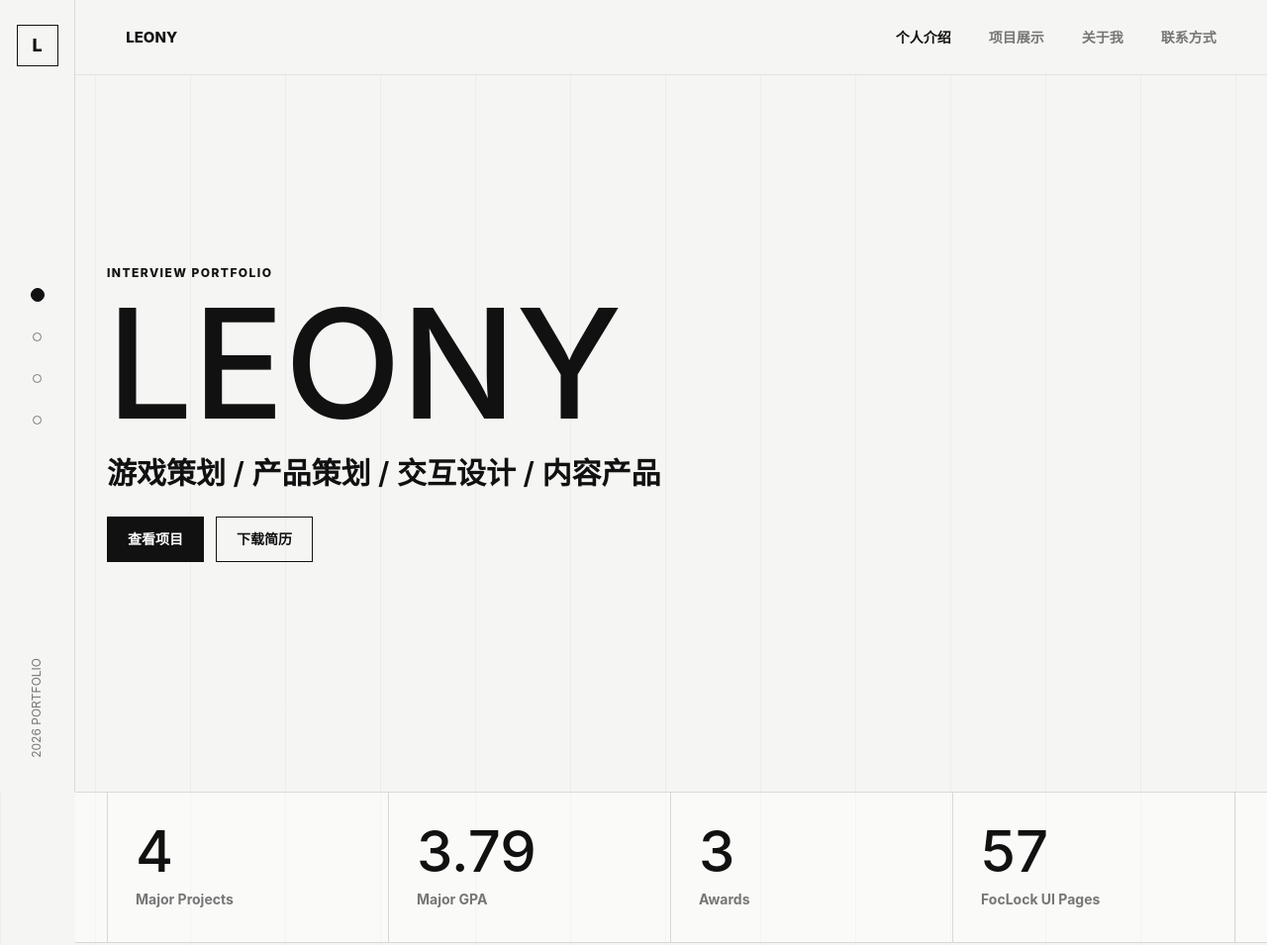
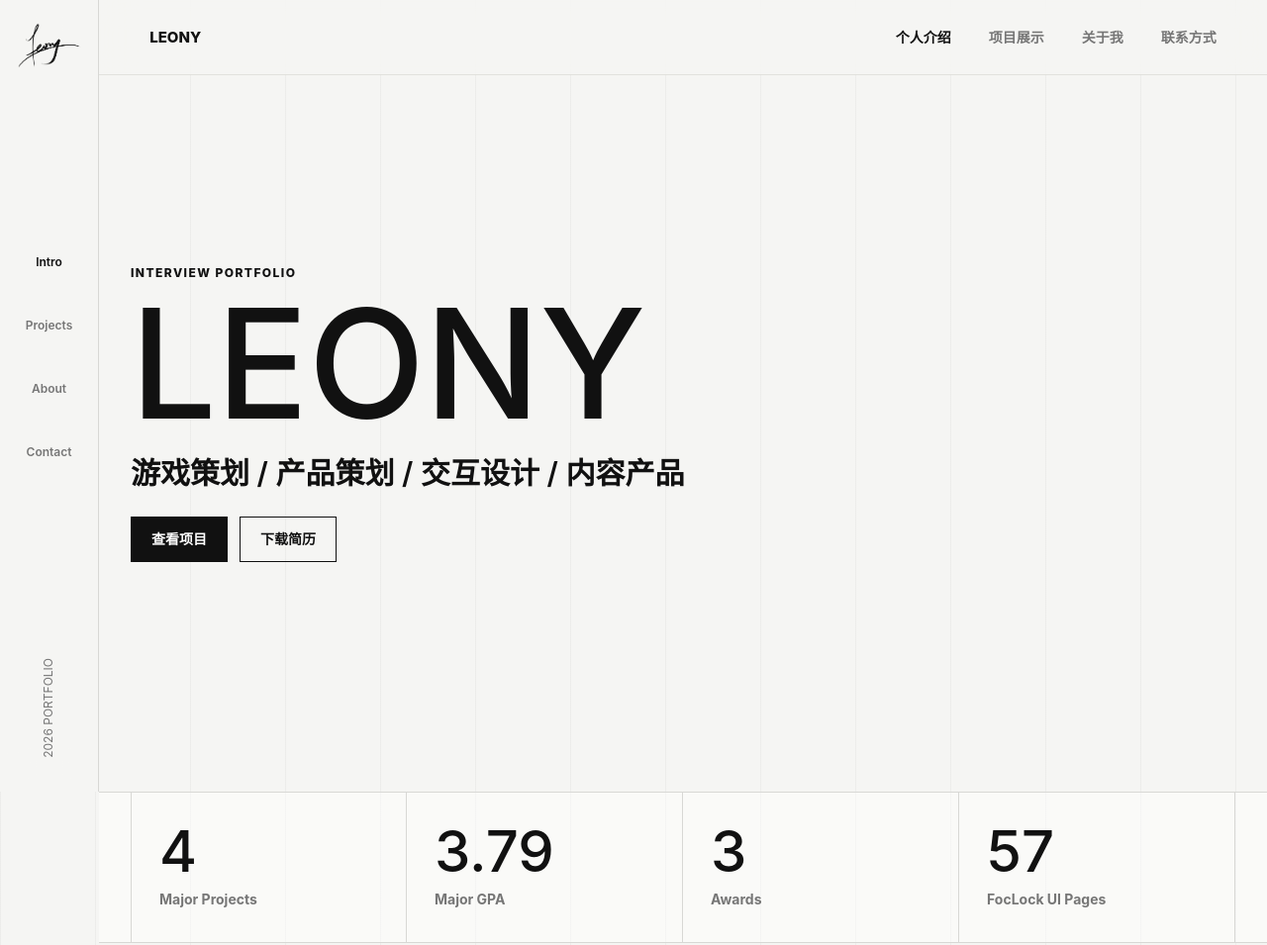
Before and after one commit to Leony-Liu/leony-portfolio, a plain HTML site: page index.html in a window 1280 px wide. Shown: the top 955 px of the page at 99% size. Drawn offline with Linux system fonts and the light colour scheme.

Commit message:
no message

```diff
--- a/css/style.css
+++ b/css/style.css
@@ -8,7 +8,7 @@
   --muted-2: #a6a6a6;
   --line: #d8d8d5;
   --line-dark: #111111;
-  --rail: 76px;
+  --rail: 100px;
   --container: 1180px;
   --radius: 2px;
   --shadow: 0 18px 45px rgba(0, 0, 0, 0.08);
@@ -86,69 +86,41 @@ p {
 }
 
 .rail-logo {
-  display: grid;
-  width: 42px;
-  height: 42px;
-  place-items: center;
-  border: 1px solid var(--ink);
-  border-radius: 0;
-  color: var(--ink);
-  font-size: 18px;
-  font-weight: 800;
-  line-height: 1;
+  display: block;
+  width: 84px;
 }
 
 .rail-dots {
   display: grid;
-  gap: 18px;
+  gap: 40px;
+  width: 100%;
+  padding-inline: 10px;
 }
 
 .rail-dot {
-  position: relative;
   display: grid;
-  width: 24px;
-  height: 24px;
+  min-height: 24px;
   place-items: center;
-}
-
-.rail-dot::before {
-  content: "";
-  width: 7px;
-  height: 7px;
-  border: 1px solid var(--muted);
-  border-radius: 50%;
-  background: transparent;
-  transition: width var(--ease), height var(--ease), border-color var(--ease), background-color var(--ease);
-}
-
-.rail-dot.active::before,
-.rail-dot:hover::before {
-  width: 12px;
-  height: 12px;
-  border-color: var(--ink);
-  background: var(--ink);
+  color: var(--muted);
+  font-size: 12px;
+  font-weight: 600;
+  transition: color var(--ease);
 }
 
 .rail-dot span {
-  position: absolute;
-  left: 32px;
-  padding: 5px 8px;
-  border: 1px solid var(--line);
-  border-radius: var(--radius);
-  color: var(--ink);
-  font-size: 12px;
   white-space: nowrap;
-  background: var(--surface);
-  box-shadow: 0 8px 18px rgba(0, 0, 0, 0.08);
-  opacity: 0;
-  transform: translateX(-6px);
-  pointer-events: none;
-  transition: opacity var(--ease), transform var(--ease);
+  transition: transform var(--ease);
 }
 
-.rail-dot:hover span {
-  opacity: 1;
-  transform: translateX(0);
+.rail-dot.active,
+.rail-dot:hover,
+.rail-dot:focus-visible {
+  color: var(--ink);
+}
+
+.rail-dot:hover span,
+.rail-dot:focus-visible span {
+  transform: translateX(4px);
 }
 
 .rail-meta {
@@ -451,7 +423,7 @@ h3 {
 
 .project-grid {
   display: grid;
-  grid-template-columns: repeat(2, minmax(0, 1fr));
+  grid-template-columns: minmax(0, 1fr);
   gap: 24px;
 }
 
@@ -867,10 +839,6 @@ code {
 }
 
 @media (max-width: 1080px) {
-  .project-grid {
-    grid-template-columns: 1fr;
-  }
-
   .project-card {
     grid-template-columns: minmax(210px, 0.46fr) minmax(0, 1fr);
   }
--- a/index.html
+++ b/index.html
@@ -10,7 +10,9 @@
 </head>
 <body>
   <aside class="side-rail" aria-label="页面锚点导航">
-    <a class="rail-logo" href="#intro" aria-label="返回首页">L</a>
+    <a class="rail-logo" href="#intro" aria-label="返回首页">
+      <img src="assets/images/leony-signature.png" alt="">
+    </a>
     <nav class="rail-dots" aria-label="页面分区">
       <a class="rail-dot active" href="#intro" data-section="intro" aria-label="Intro"><span>Intro</span></a>
       <a class="rail-dot" href="#projects" data-section="projects" aria-label="Projects"><span>Projects</span></a>
@@ -180,7 +182,7 @@
         </div>
         <div class="about-copy">
           <p>
-            刘弘懿 / Leony，广州南方学院数字媒体技术本科生，预计 2027 年毕业。专业 GPA 3.79，英语四级，方向集中在游戏系统设计、产品体验、交互流程与数字产品原型开发。
+             Leony，广州南方学院数字媒体技术本科生，预计 2027 年毕业。专业 GPA 3.79，英语四级，方向集中在游戏系统设计、产品体验、交互流程与数字产品原型开发。
           </p>
           <p>
             我更关注把抽象创意转化为玩法规则、交互流程、原型方案和可执行任务。相比单纯提出机制设想，我会同时考虑玩家理解、策略空间、实现成本与实际体验效果。
@@ -208,10 +210,6 @@
             <a href="mailto:L.hongyi@outlook.com">L.hongyi@outlook.com</a>
           </li>
           <li>
-            <span>手机</span>
-            <a href="tel:18922710948">18922710948</a>
-          </li>
-          <li>
             <span>GitHub</span>
             <a href="https://github.com/Leony-Liu" target="_blank" rel="noreferrer">github.com/Leony-Liu</a>
           </li>
@@ -225,7 +223,7 @@
   </main>
 
   <footer class="site-footer">
-    <p>© 2026 刘弘懿 / Leony. Portfolio for interviews.</p>
+    <p>© 2026  Leony. Portfolio for interviews.</p>
   </footer>
 
   <script src="js/main.js"></script>
--- a/js/main.js
+++ b/js/main.js
@@ -31,26 +31,38 @@ anchorLinks.forEach((link) => {
   });
 });
 
-const observedSections = Array.from(navLinks)
-  .map((link) => document.querySelector(link.getAttribute("href")))
-  .filter(Boolean);
+const navTargets = new Set(Array.from(navLinks, (link) => link.hash));
+const navSections = Array.from(document.querySelectorAll("section[id]"))
+  .filter((section) => navTargets.has(`#${section.id}`));
 
-if ("IntersectionObserver" in window && observedSections.length) {
-  const observer = new IntersectionObserver(
-    (entries) => {
-      const visible = entries
-        .filter((entry) => entry.isIntersecting)
-        .sort((a, b) => b.intersectionRatio - a.intersectionRatio)[0];
+if (navSections.length) {
+  let activeId;
 
-      if (!visible) return;
+  function updateActiveSection() {
+    const scroller = document.scrollingElement;
+    const atBottom = scroller.scrollTop > 0 &&
+      scroller.scrollHeight - scroller.clientHeight - scroller.scrollTop <= 1;
+    const currentSection = atBottom ? navSections.at(-1) : navSections.findLast((section) => {
+      const scrollMargin = parseFloat(getComputedStyle(section).scrollMarginTop);
+      return section.getBoundingClientRect().top <= scrollMargin + 1;
+    }) || navSections[0];
+    const id = `#${currentSection.id}`;
 
-      const id = `#${visible.target.id}`;
-      navLinks.forEach((link) => {
-        link.classList.toggle("active", link.getAttribute("href") === id);
-      });
-    },
-    { rootMargin: "-32% 0px -52% 0px", threshold: [0.1, 0.35, 0.6] }
-  );
+    if (id === activeId) return;
+    activeId = id;
+    navLinks.forEach((link) => {
+      const isActive = link.hash === id;
+      link.classList.toggle("active", isActive);
+      if (isActive) {
+        link.setAttribute("aria-current", "location");
+      } else {
+        link.removeAttribute("aria-current");
+      }
+    });
+  }
 
-  [...new Set(observedSections)].forEach((section) => observer.observe(section));
+  window.addEventListener("scroll", updateActiveSection, { passive: true });
+  window.addEventListener("resize", updateActiveSection);
+  window.addEventListener("pageshow", updateActiveSection);
+  updateActiveSection();
 }
```
Also changed, not shown: projects/card-battle.html (+3 -1 lines), projects/culture-app.html (+3 -1 lines), projects/foclock.html (+3 -1 lines), projects/vr-cage.html (+3 -1 lines), assets/images/leony-signature.png (added).
